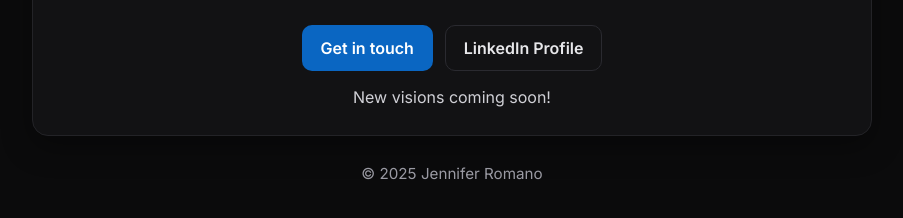
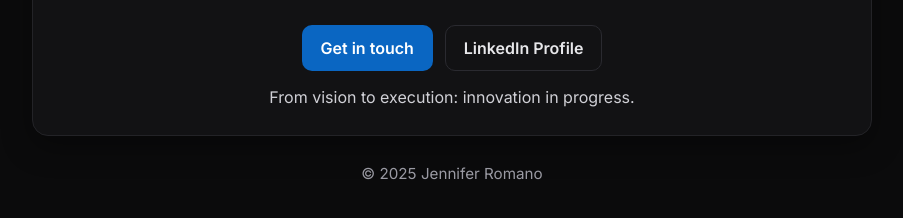
Before and after one commit to jennroma127/jenniferromano.github.io, a plain HTML site: page index.html in a window 1280 px wide. Shown: the part 224-442 px from the top of the page, without its empty margins (188-1091 px from the left). Drawn offline with Linux system fonts and the light colour scheme.

Commit message:
Update index.html

```diff
--- a/index.html
+++ b/index.html
@@ -3,7 +3,7 @@
 <head>
   <meta charset="utf-8" />
   <meta name="viewport" content="width=device-width, initial-scale=1" />
-  <title>Jennifer Romano — Product Management Visionary</title>
+  <title>Jennifer Romano — Product Visionary</title>
   <meta name="description" content="Senior Director of Product Management | Driving SaaS Innovation | Cross-Functional Leader" />
   <meta property="og:title" content="Jennifer Romano — Product Management Visionary" />
   <meta property="og:description" content="Senior Director of Product Management | Driving SaaS Innovation | Cross-Functional Leader" />
@@ -37,7 +37,7 @@
         <a class="btn primary" href="https://www.linkedin.com/in/jennifer-romano-cspo" target="_blank" rel="noopener">Get in touch</a>
         <a class="btn ghost" href="https://www.linkedin.com/in/jennifer-romano-cspo" target="_blank" rel="noopener">LinkedIn Profile</a>
       </div>
-      <span class="soon">New visions coming soon!</span>
+      <span class="soon">From vision to execution: innovation in progress.</span>
     </div>
     <footer>
       © <span id="year"></span> Jennifer Romano
```
